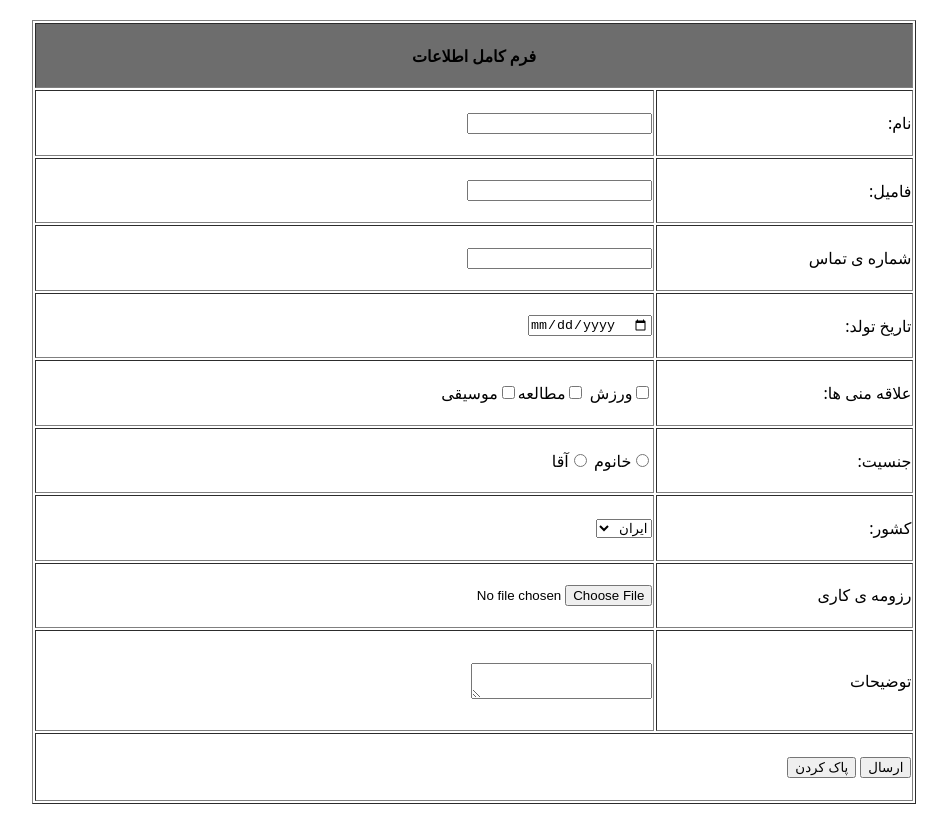
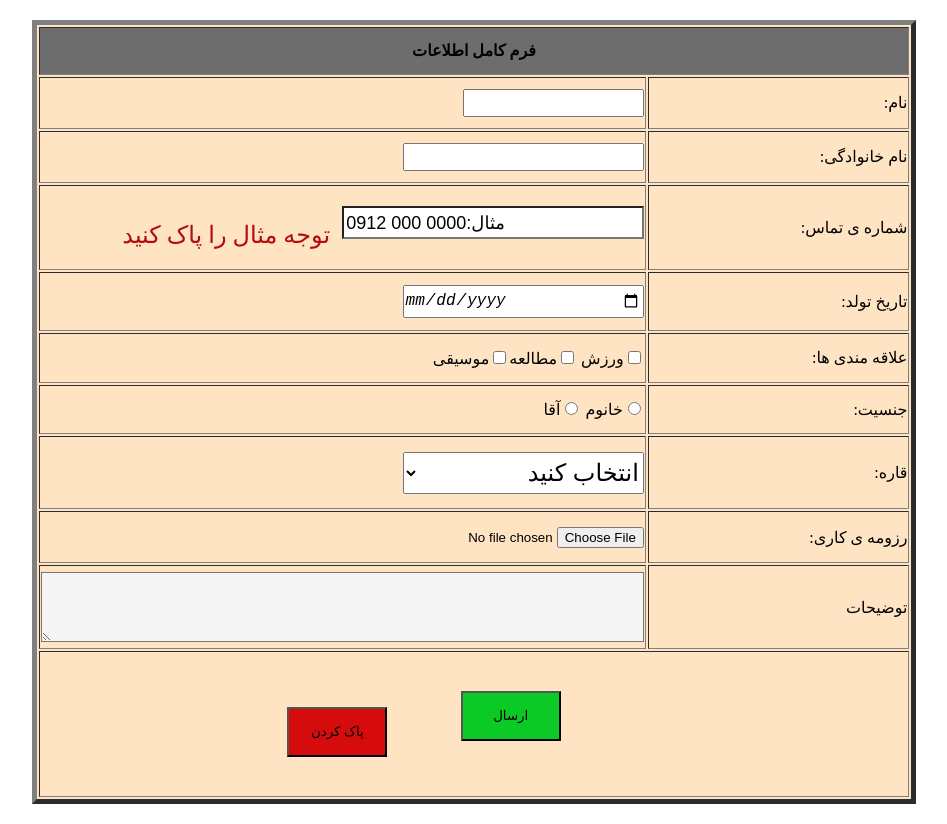
Before and after one commit to amirali89aat/index, a plain HTML site: page index.html in a window 1280 px wide. Shown: the whole page, without its empty margins (166-1113 px from the left). Drawn offline with Linux system fonts and the light colour scheme.

Commit message:
Update index.html

```diff
--- a/index.html
+++ b/index.html
@@ -2,75 +2,171 @@
 <head>
     <meta charset="UTF-8">
     <meta name="viewport" content="width=t, initial-scale=1.0">
-    <title>Document</title>
+    <title>اطلاعات کامل </title>
+    <link rel="stylesheet" href="style.css">
     <style>
-        body{
-            font-family: system-ui, -apple-system, BlinkMacSystemFont, 'Segoe UI', Roboto, Oxygen, Ubuntu, Cantarell, 'Open Sans', 'Helvetica Neue', sans-serif;
+        /* این قسمت برای تنظمات نام استفاده میشود  */
+        .name{
+            width: 30%;
+                        height: 60%;
+         /* این قسمت برای تنظیمات فامیل است                */
         }
+        .last{
+            width: 40%;
+            height: 60%;
+        }
+        /* این قسمت برای شمارهی تلفن */
+        .tel{
+            width: 50%;
+            height: 40%;
+            font-size: large;
+            font: optional; background-color: rgb(255, 255, 255);
+        }
+        /* این قسمت برای بخش توجه کنید شماره ی تلفن است */
+        .p{
+            color: rgb(180, 12, 12);
+            font-size: x-large;
+            margin-right: 52%;
+            margin-top: -3%;
+        }
+        /* این قسمت برای استایل تاریخ تولد است */
+        .date{
+            width: 40%;
+            height: 60%;
+            font-size:large;
+            font-style: oblique;
+        }
+        /* این قسمت برای کشور ها است */
+        .c{
+            width: 40%;
+            height: 60%;
+            font-size: x-large;
+        }
+        .ir{
+            color: rgb(90, 90, 90);
+        }
+        .s{
+            color: black;
+        }
+
+
+        /* این قسمت برای استایل تکست اریا است */
+
+        .t{
+            background-color: rgb(245, 245, 245);
+            width: 100%;
+            height: 89%;
+        }
+        /* این قسمت برای استایل دکمه ی submit است */
+         .amir{
+            background-color: rgb(12, 202, 38);
+            width: 100px;
+            height: 50px;
+          margin-right: 40%;
+
+        }
+        /* این قسمت هم برای دکمه ی ریست */
+         .r{
+            background-color: rgb(214, 11, 11);
+            margin-right: 60%;
+            width: 100px;
+            height: 50px;
+            margin-top:-3.9%
+        }
+        /* این قسمت برای تنظیمات کل تیبل است */
+        table{
+             margin: 20px auto; width: 70%; height: 100%;
+            background-color: bisque;
+        }
+         /* این قسمت برایااستایل تایتل هدر است */
          th{
     background-color: rgb(109, 109, 109);
         }
- table{ margin: 20px auto; width: 70%; height: 100%;}
+
     </style>
 
 </head>
+<!-- برای راست چین کردن متن ها -->
 <body dir="rtl">
+
   <form>
-
-     <table border="1px">
+<!-- برای خط کشی تیبل -->
+<table border="5px">
+<!-- تایتل هدر  -->
 <tr>
    <th colspan="2">فرم کامل اطلاعات</th>
 </tr>
+<!-- نام  -->
 <tr>
     <td>نام:</td>
-<td><input type="text"></td>
+    <td><input type="text" class="name"></td>
 </tr>
+<!-- نام خانوادگی  -->
 <tr>
-<td>فامیل:</td>
-<td><input type="text"></td>
+    <td>نام خانوادگی:</td>
+    <td><input type="text" class="last"></td>
 </tr>
+<!-- این قسمت برای افزودن شماره ی تلفن است -->
 <tr>
-    <td>شماره ی تماس</td>
-    <td><input type="tel"></td>
+    <td>شماره ی تماس:</td>
+    <td><input type="tel" class="tel" value="0912 000 0000:مثال"><p class="p">توجه مثال را پاک کنید</p></td>
+
 </tr>
+
 <tr>
     <td> تاریخ تولد:</td>
-    <td><input type="date"></td>
+    <td><input type="date"  class="date"></td>
 </tr>
+<!-- این قسمت برای انتخاب جنسیت است -->
 <tr>
-    <td>علاقه منی ها:</td>
+    <td>علاقه مندی ها:</td>
     <td><input type="checkbox">ورزش
     <input type="checkbox">مطالعه<input type="checkbox">موسیقی</td>
 </tr>
+
 <tr>
     <td>جنسیت:</td>
     <td><input type="radio" name="r1">خانوم
-    <input type="radio" name="r1">آقا</td>
+        <input type="radio" name="r1">آقا
+    </td>
 </tr>
+ <!-- این قسمت برای انتخاب کشور است   -->
 <tr>
-    <td>کشور:</td>
-    <td><select name="انتخاب کنید" id="">
-    <option value="انتخاب کنید">ایران</option>
-    <option value="">هلند</option>
-    <option value="">امریکا</option>
+    <td>قاره:</td>
+    <td> <select name="انتخاب کنید" id="" class="c">
+          <option value="انتخاب کنید" class="s">انتخاب کنید</option>
+            <option value="انتخاب کنید" class="ir">آسیا</option>
+               <option value="" class="ir">اروپا</option>
+                 <option value="" class="ir">آمریکا</option>
+                  <option value="" class="ir">آفریقا</option>
+                   <option value="" class="ir">استرالیا</option>
          </select>
     </td>
 </tr>
+
 <tr>
-    <td>رزومه ی کاری</td>
+      <td>رزومه ی کاری:</td>
       <td><input type="file"></td>
 </tr>
+
 <tr>
+<!-- این قسمت برای توضیحات بیشتر است -->
     <td>توضیحات</td>
-    <td><textarea name="" id=""></textarea></td>
+    <td><textarea name="بنویسید" id="بنویسید" class="t"></textarea></td>
 </tr>
-<tr1>
-<td colspan="2"><input type="submit" value="ارسال">
-<input type="reset" value="پاک کردن"></td>
-</tr1>
 
+<tr>
+     <!-- این قسمت برای دکمه های submit و reset است -->
+     <td colspan="2">
+          <input type="submit" value="ارسال" class="amir">
+          <input type="reset" value="پاک کردن" class="r">
+     </td>
+
+</tr>
 
 </table>
+
  </form>
+
 </body>
 </html>
```
Lines whose indentation alone changed are shown as unchanged.
